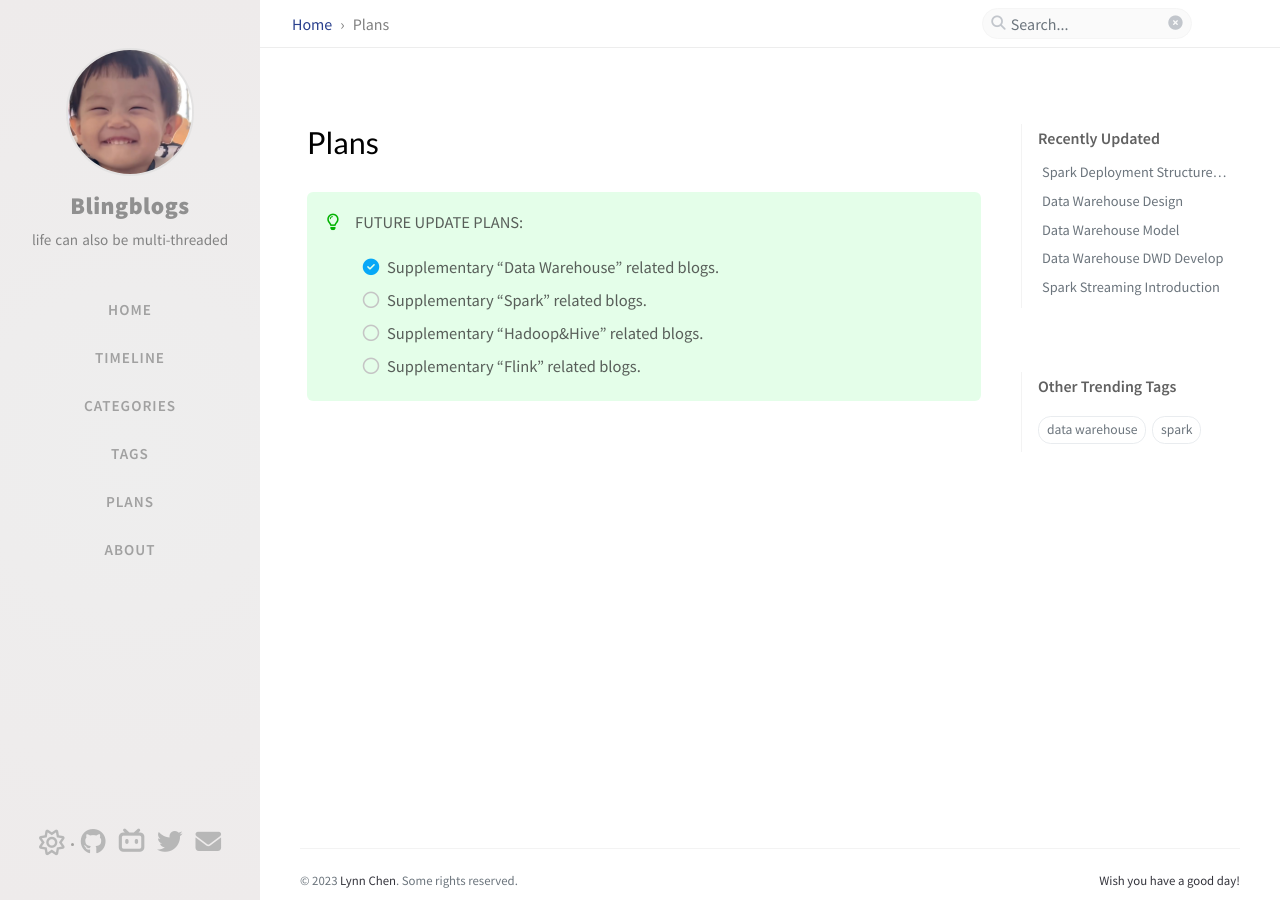
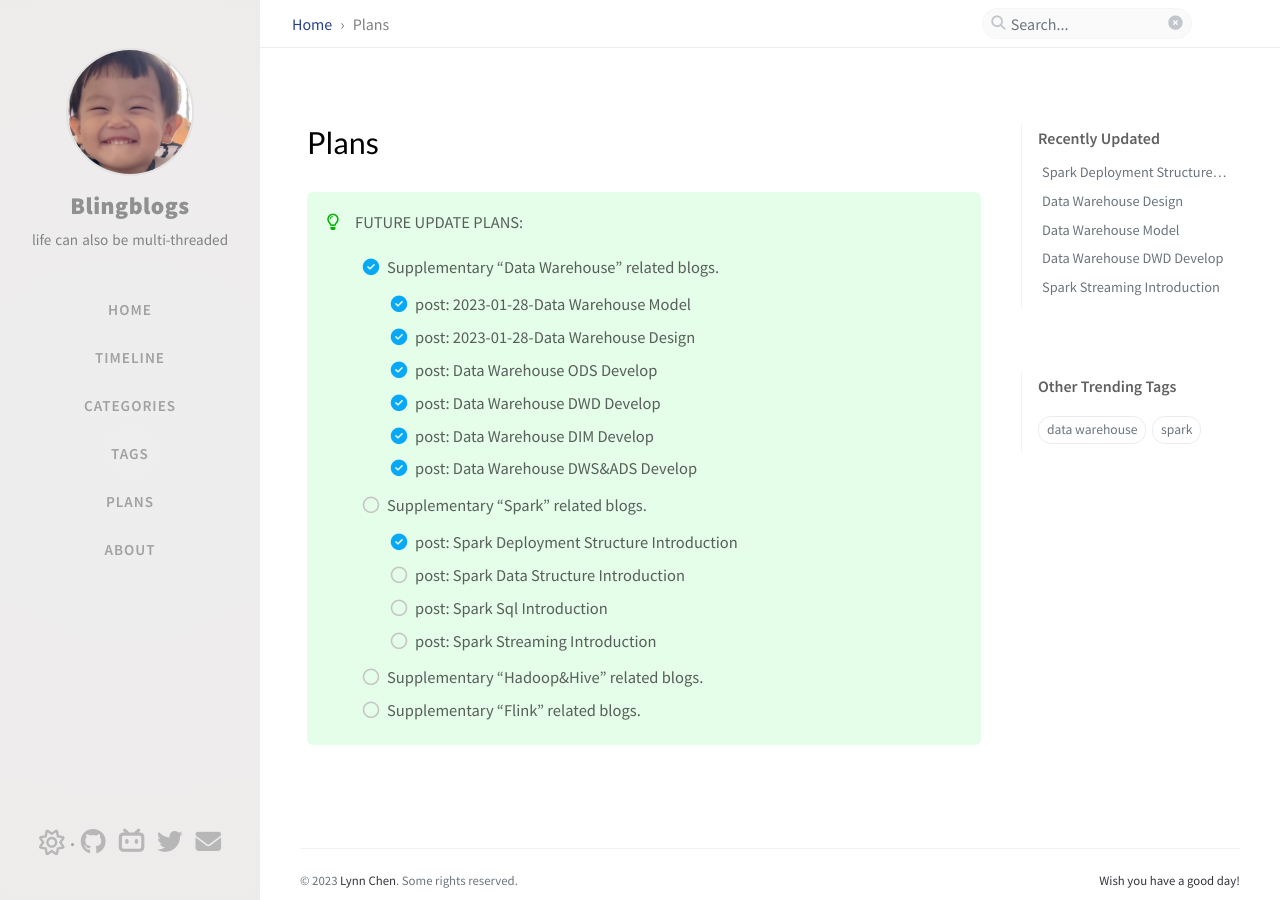
Before and after one commit to sechenbling/bling_blog_sites, a Jekyll site: the page built from _tabs/plans.md, in a window 1280 px wide and 900 px high. Built offline with Jekyll 4.4.1, drawn with Linux system fonts in a browser that asks for light colours; comment, search, counter and statistics services are not loaded.

Commit message:
refactor tabs 'plans' content

```diff
--- a/_tabs/plans.md
+++ b/_tabs/plans.md
@@ -7,7 +7,17 @@ order: 4
 
 > FUTURE UPDATE PLANS:
 + [x] Supplementary "Data Warehouse" related blogs.
+  + [x] post: 2023-01-28-Data Warehouse Model
+  + [x] post: 2023-01-28-Data Warehouse Design
+  + [x] post: Data Warehouse ODS Develop
+  + [x] post: Data Warehouse DWD Develop
+  + [x] post: Data Warehouse DIM Develop
+  + [x] post: Data Warehouse DWS&ADS Develop
 + [ ] Supplementary "Spark" related blogs.
+  + [x] post: Spark Deployment Structure Introduction
+  + [ ] post: Spark Data Structure Introduction
+  + [ ] post: Spark Sql Introduction
+  + [ ] post: Spark Streaming Introduction
 + [ ] Supplementary "Hadoop&Hive" related blogs.
 + [ ] Supplementary "Flink" related blogs.
 {: .prompt-tip }
```
Also changed, not shown: _posts/bigdata/data warehouse/theory/2023-01-28-Data Warehouse Design.md (+6 -6 lines), _posts/bigdata/data warehouse/theory/2023-01-28-Data Warehouse Model.md (+3 -3 lines).
